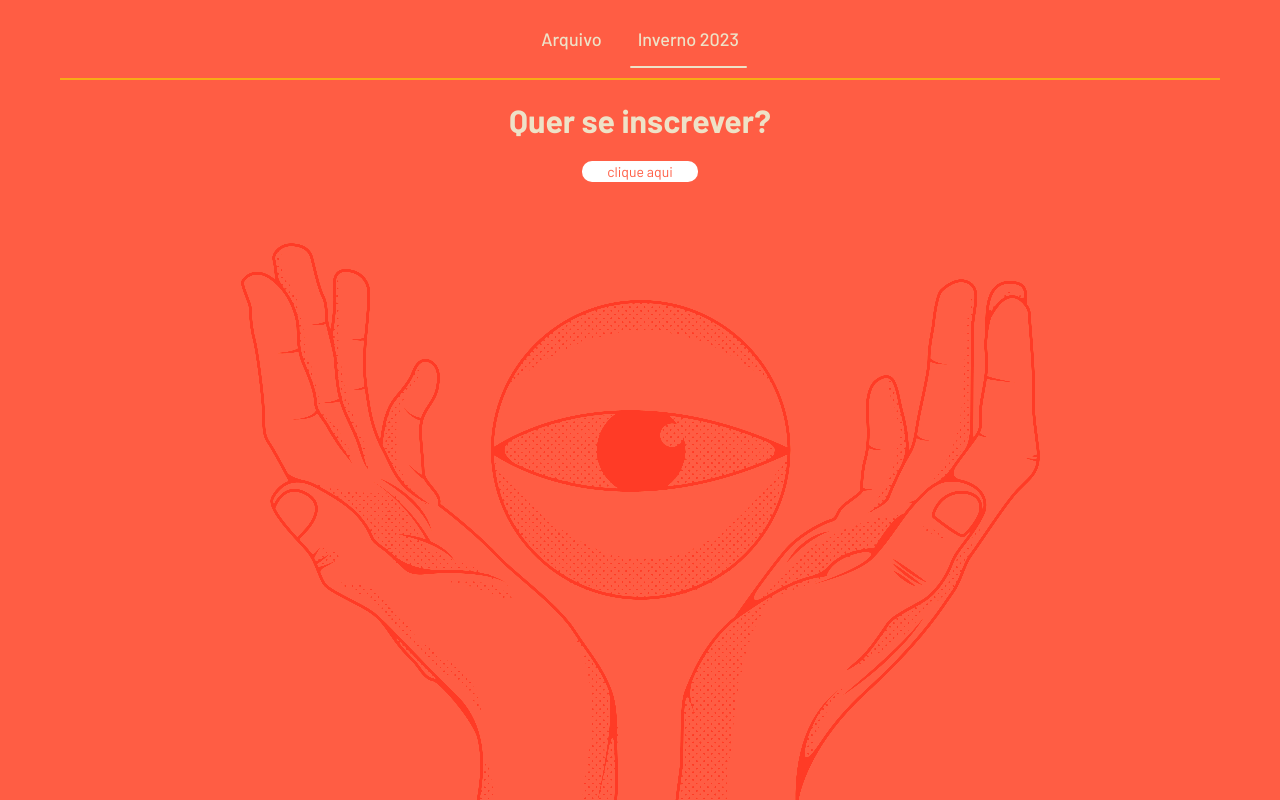
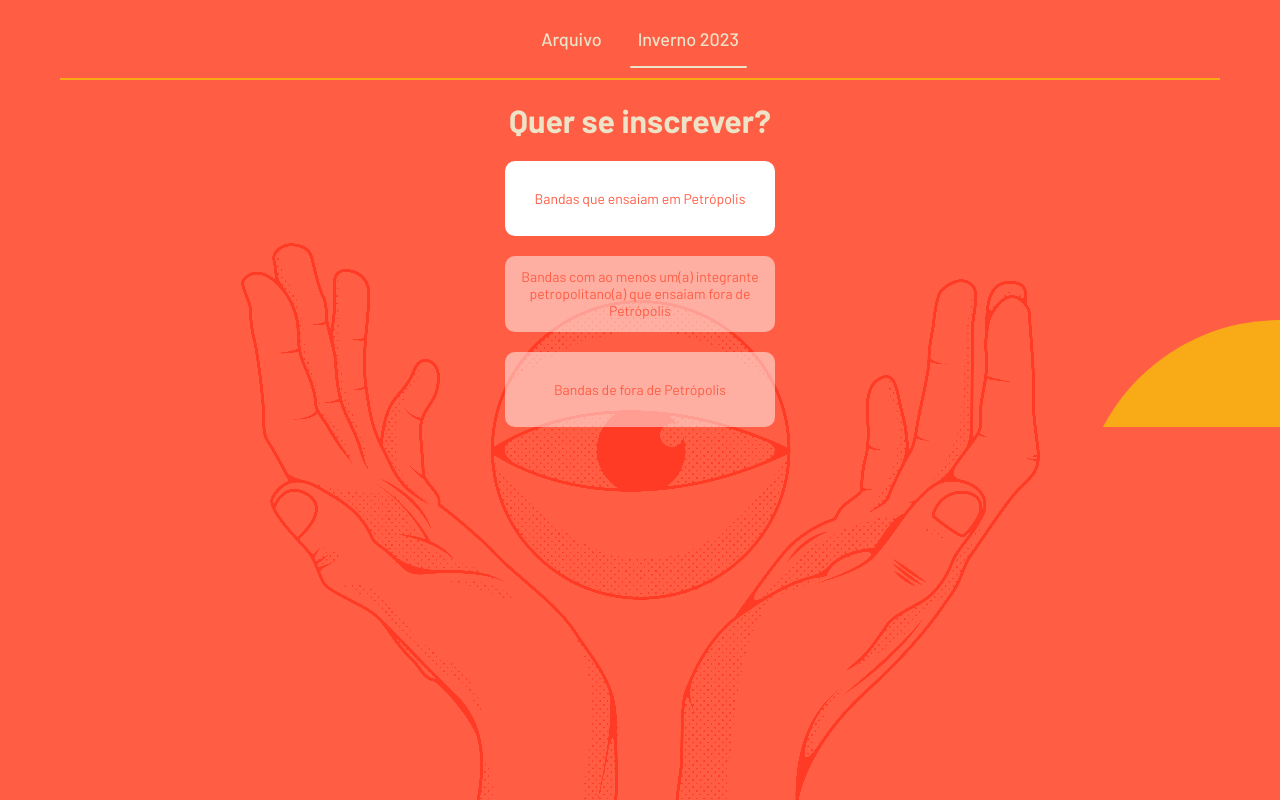
Before and after one commit to gechternachtv/sols, a Svelte app: page / in a window 1280 px wide. Built offline with nearby package versions, Linux system fonts and the light colour scheme.

Commit message:
inverno23 fix

```diff
--- a/src/Artistas.svelte
+++ b/src/Artistas.svelte
@@ -1,6 +1,11 @@
 <h1>Quer se inscrever?</h1>
 
-<a href="https://docs.google.com/forms/d/e/1FAIpQLSdvelngEO5NevaavTkY5iAiuxWdFElKXbHDVj0aqGghbPlBkA/viewform?vc=0&c=0&w=1&flr=0">clique aqui</a>
+<a href="https://docs.google.com/forms/d/e/1FAIpQLSdvelngEO5NevaavTkY5iAiuxWdFElKXbHDVj0aqGghbPlBkA/viewform?vc=0&c=0&w=1&flr=0">Bandas que ensaiam em Petrópolis</a>
+
+<a href="#" style="pointer-events:none;opacity:0.5">Bandas com ao menos um(a) integrante petropolitano(a) que ensaiam fora de Petrópolis</a>
+
+<a href="#" style="pointer-events:none;opacity:0.5">Bandas de fora de Petrópolis</a>
+
 
 <style>
     *{
@@ -10,14 +15,25 @@
     a{
         display:block;
         color: var(--orange);
-padding: 2px 10px;
+padding: 10px;
 border-radius: 10px;
 margin-top: 20px;
 transition: all .3s;
 margin-right: 4px;
 background: white;
-max-width: 96px;
+width:250px;
+max-width: 76vw;
 margin: auto;
 font-size: 14px;
+margin-top:20px;
+min-height: 7ch;
+display: flex;
+justify-content: center;
+align-items: center;
+    }
+
+    a:hover{
+        text-decoration:none;
+        transform:scale(1.05)
     }
 </style>
```
